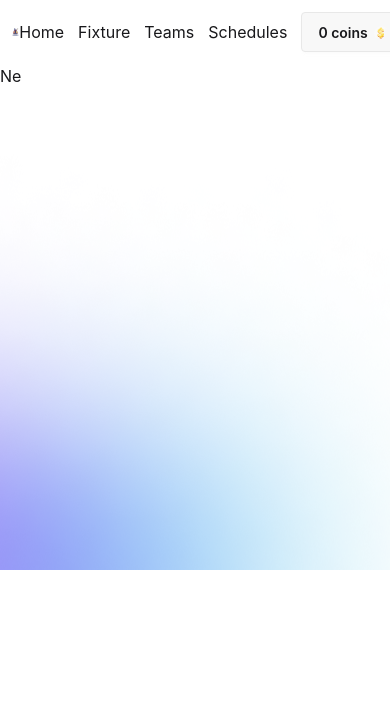
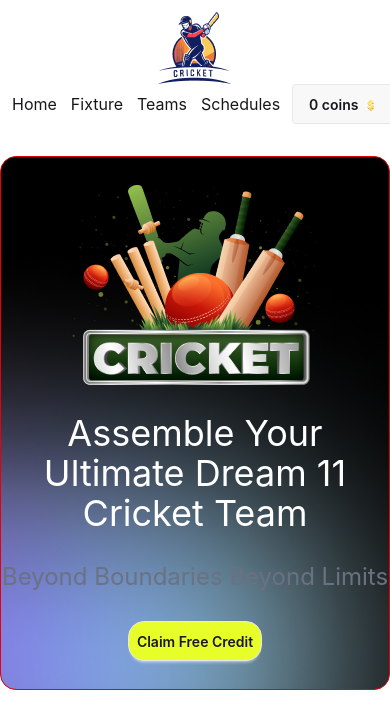
Before and after one commit to neya-mul/bpl-dream-11, a React (Vite) app: page / in a window 390 px wide. Shown: the top 728 px of the page. Built offline with nearby package versions, Linux system fonts and the light colour scheme.

Commit message:
banner completed

```diff
--- a/src/Components/Navbar.jsx
+++ b/src/Components/Navbar.jsx
@@ -3,24 +3,24 @@ import coin from "../images/Icon.png"
 export default function Navbar() {
     return (
         <div>
-            <div className="container mx-auto items-center flex justify-between p-3">
+            <div className="container mx-auto items-center md:flex justify-between p-3">
                 <div className="img ">
-                    <img src={logo} alt="" />
+                    <img src={logo} alt="" className="mx-auto" />
                 </div>
 
-                <div>
-                    <ul className="flex gap-3.5 items-center">
+                <div className="flex gap-3">
+                    <ul className="flex gap-3.5 items-center md:mx-auto max-w-[500px] text-center mx-auto">
                         <li><a href="">Home</a></li>
                         <li><a href="">Fixture</a></li>
                         <li><a href="">Teams</a></li>
                         <li><a href="">Schedules</a></li>
-                        <button className="flex btn">
-                            0 coins
-                            <img src={coin} alt="" />
 
-                        </button>
                     </ul>
+                    <button className="flex btn">
+                        0 coins
+                        <img src={coin} alt="" />
 
+                    </button>
                 </div>
             </div>
         </div>
--- a/src/Components/banner.jsx
+++ b/src/Components/banner.jsx
@@ -1,10 +1,14 @@
 import banner from "../images/bg-shadow.png"
+import bannerLogo from "../images/banner-main.png"
 
 export default function Banner() {
     return (
-        <div className="container mx-auto min-h-[60vh]  bg-no-repeat w-full"
+        <div className="container mx-auto border border-red-600 bg-cover md:min-h-[550px] mt-5 bg-black rounded-2xl  bg-no-repeat w-full text-center py-7 space-y-7"
             style={{ backgroundImage: `url(${banner})` }}>
-            <h1>Ne</h1>
+            <img src={bannerLogo} alt="" className="mx-auto max-w-[500px]sm:max-w-md md:max-w-lg lg:max-w-xl h-auto"/>
+            <h1 className="text-white text-4xl ">Assemble Your Ultimate Dream 11 Cricket Team</h1>
+            <p className="text-gray-500 text-2xl">Beyond Boundaries Beyond Limits</p>
+            <button className="bg-[#E7FE29] p-2 rounded-2xl btn">Claim Free Credit</button>
         </div>
     )
 }
```
